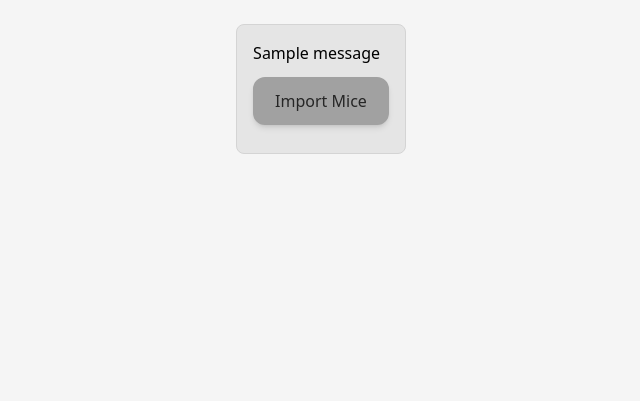
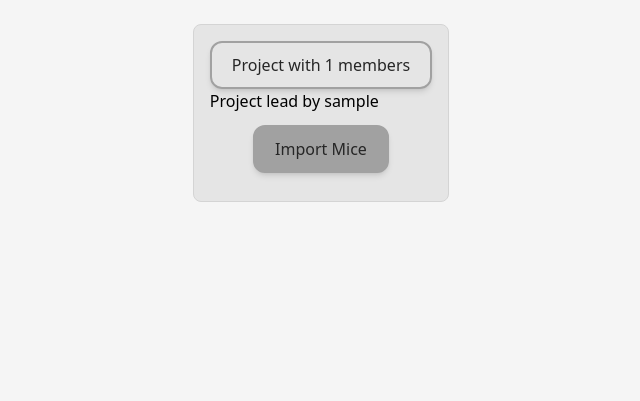
Before and after one commit to CS3X28-Group-9/colony-management, a Django app: page / in a window 1280 px wide. Shown: the part 73-474 px from the top of the page, without its empty margins (319-959 px from the left). Run offline with Django 5.2, Linux system fonts and the light colour scheme; a user stored in the database is signed in; tables that the repository leaves empty hold one stand-in row (values such as "Sample post"); one stand-in notice (Sample message) is shown; style sheets or scripts are compiled from the project's sources; parts of the project's set-up code (start-up, migrations or seed data) failed here and were passed over; some libraries are stand-ins or nearby versions.

Commit message:
can view projects on homepage

```diff
--- a/mousemetrics/mouseapp/templates/mouseapp/home.html
+++ b/mousemetrics/mouseapp/templates/mouseapp/home.html
@@ -5,10 +5,15 @@
 
   <div class="flex justify-center mt-6">
     <div class="inline-block bg-neutral-200 border border-neutral-300 rounded-lg p-4 w-fit">
-      {% if messages %}
+
+      {% if user.leading_set.exists or user.project_set.exists %}
         <ul>
-          {% for m in messages %}
-            <li>{{ m }}</li>
+          {% for project in user.leading_set.all %}
+            <li><a href="{% url 'mouseapp:project' project.id %}" class="btn-secondary">Project with {{ project.researchers.count }} members</a></li>
+          {% endfor %}
+
+          {% for project in user.project_set.all %}
+            <li><a href="{% url 'mouseapp:project' project.id %}">Project lead by {{ project.lead }}</a></li>
           {% endfor %}
         </ul>
       {% else %}
@@ -16,7 +21,6 @@
           No current projects
         </h3>
       {% endif %}
-
       <div  class="flex justify-center py-3">
         <a href="{% url 'mouse_import:import_form' %}" class="btn-primary">Import Mice</a>
       </div>
```
